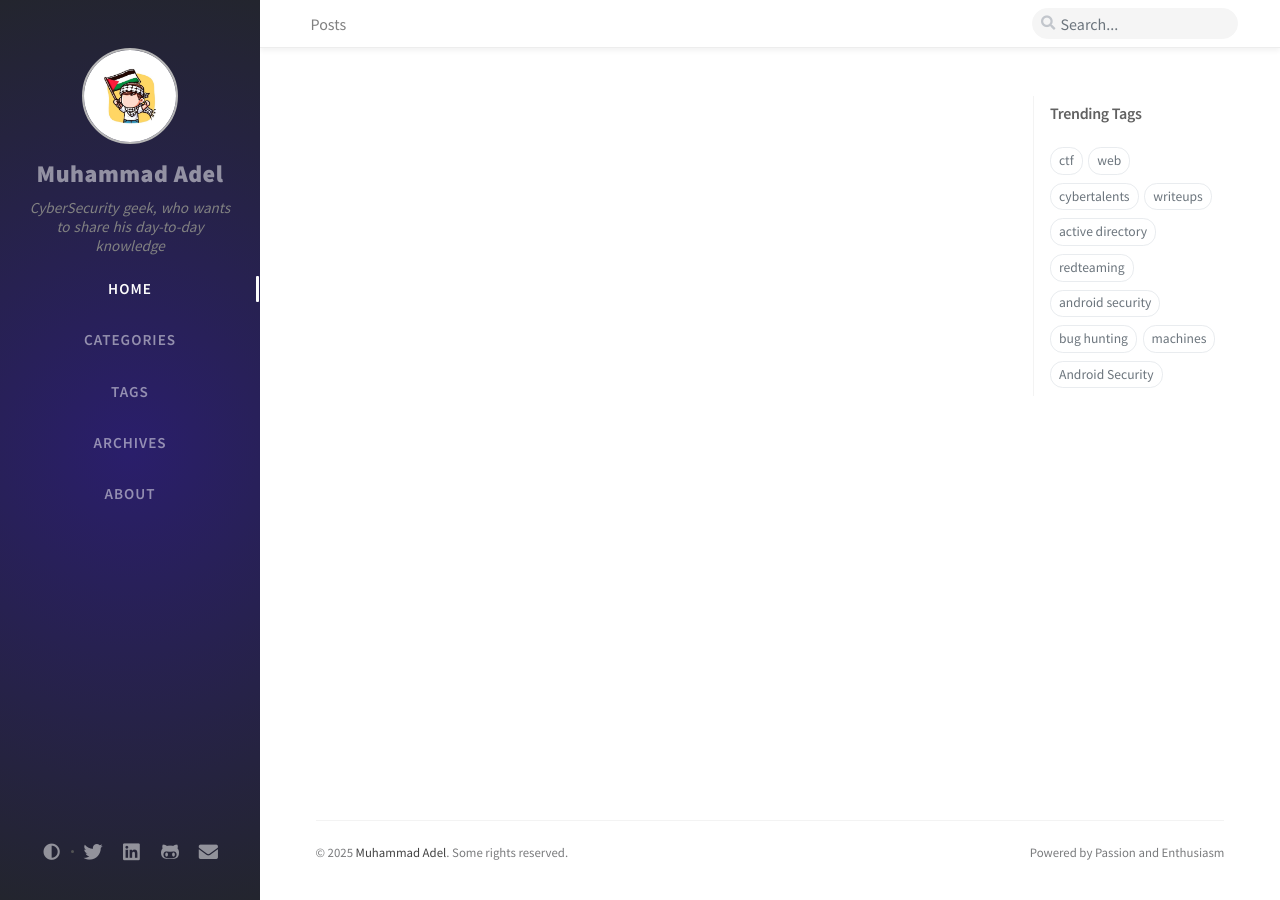
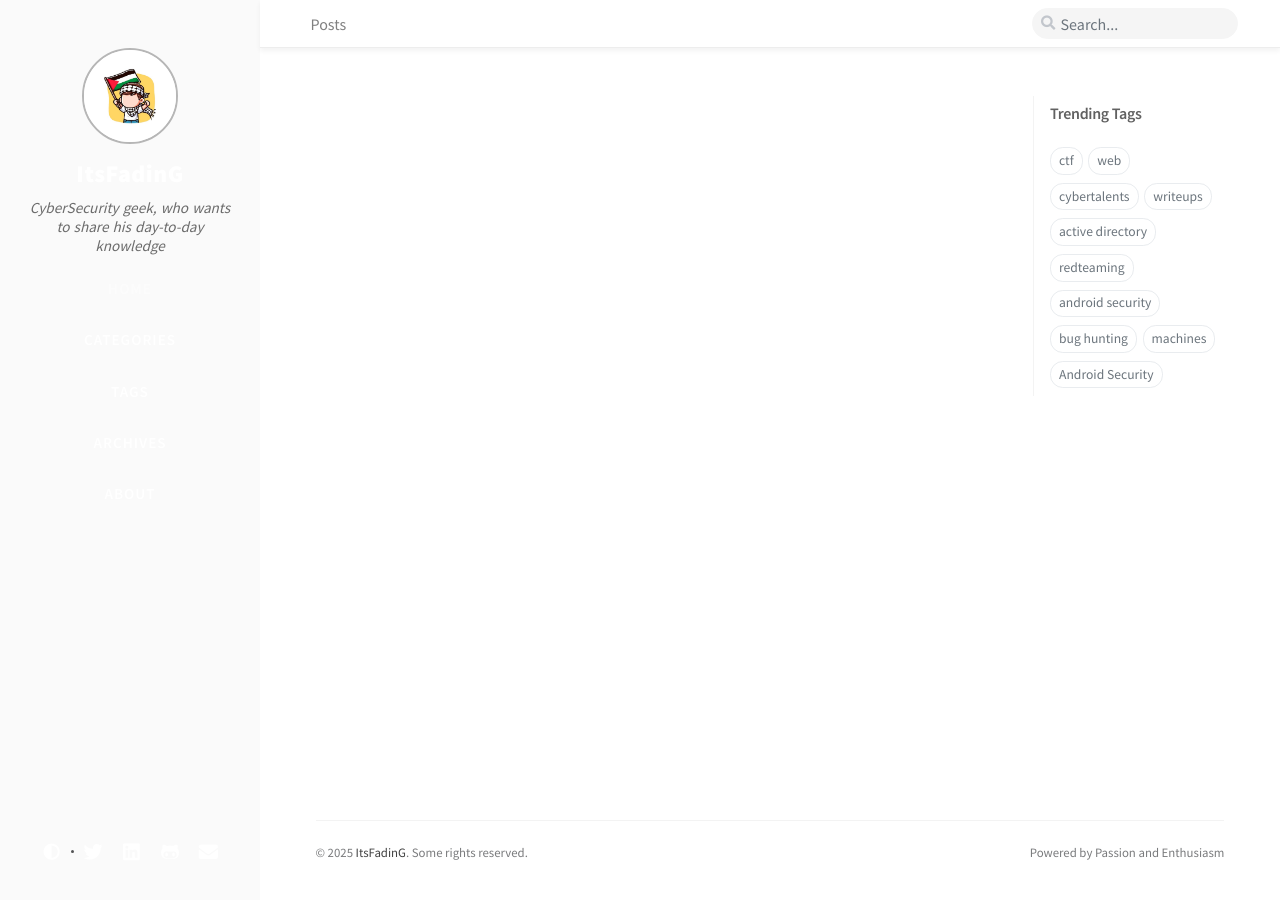
Before and after one commit to ItsFadinG/ItsFadinG.github.io, a Jekyll site: the page built from index.html, in a window 1280 px wide. Built offline with Jekyll 4.4.1, drawn with Linux system fonts in a browser that asks for light colours; nearby versions of some CDN libraries; comment, search, counter and statistics services are not loaded.

Commit message:
modified:   _config.yml 	modified:   _sass/addon/commons.scss 	modified:   _sass/addon/module.scss 	modified:   _sass/colors/light-typography.scss

```diff
--- a/_config.yml
+++ b/_config.yml
@@ -15,7 +15,7 @@ timezone: Africa/Cairo
 
 # jekyll-seo-tag settings › https://github.com/jekyll/jekyll-seo-tag/blob/master/docs/usage.md
 # --------------------------
-title: Muhammad Adel                          # the main title
+title: ItsFadinG                          # the main title
 
 tagline: CyberSecurity geek, who wants to share his day-to-day knowledge   # it will display as the sub-title
 
@@ -37,7 +37,7 @@ linkedin:
 social:
   # Change to your full name.
   # It will be displayed as the default author of the posts and the copyright owner in the Footer
-  name: Muhammad Adel
+  name: ItsFadinG
   email: Muhammad.adel.tr@gmail.com             # change to your email address
   links:
     # The first element serves as the copyright owner's link
--- a/_sass/addon/commons.scss
+++ b/_sass/addon/commons.scss
@@ -668,7 +668,7 @@ $sidebar-display: "sidebar-display";
 
   .site-subtitle {
     font-size: 95%;
-    color: #828282;
+    color: #6b6b6b;
     line-height: 1.2rem;
     word-spacing: 1px;
     margin: 0.5rem 1.5rem 0.5rem 1.5rem;
--- a/_sass/addon/module.scss
+++ b/_sass/addon/module.scss
@@ -57,7 +57,7 @@
   text-decoration: none;
 }
 
-@mixin sidebar-links($color: rgba(255, 255, 255, 0.5)) {
+@mixin sidebar-links($color: rgba(255, 255, 255, 0.9)) {
   color: $color;
   transition: color 0.35s ease-in-out;
   user-select: none;
--- a/_sass/colors/light-typography.scss
+++ b/_sass/colors/light-typography.scss
@@ -26,10 +26,7 @@
   --checkbox-checked-color: #07a8f7;
 
   /* Sidebar */
-  --sidebar-bg: radial-gradient(
-    circle,
-    rgba(42, 30, 107, 1) 0%,
-    rgba(35, 37, 46, 1) 100%);
+  --sidebar-bg: linear-gradient(to bottom, #1a1a1a, #000000)
   --nav-cursor-color: #fcfcfc;
 
   /* Topbar */
```
